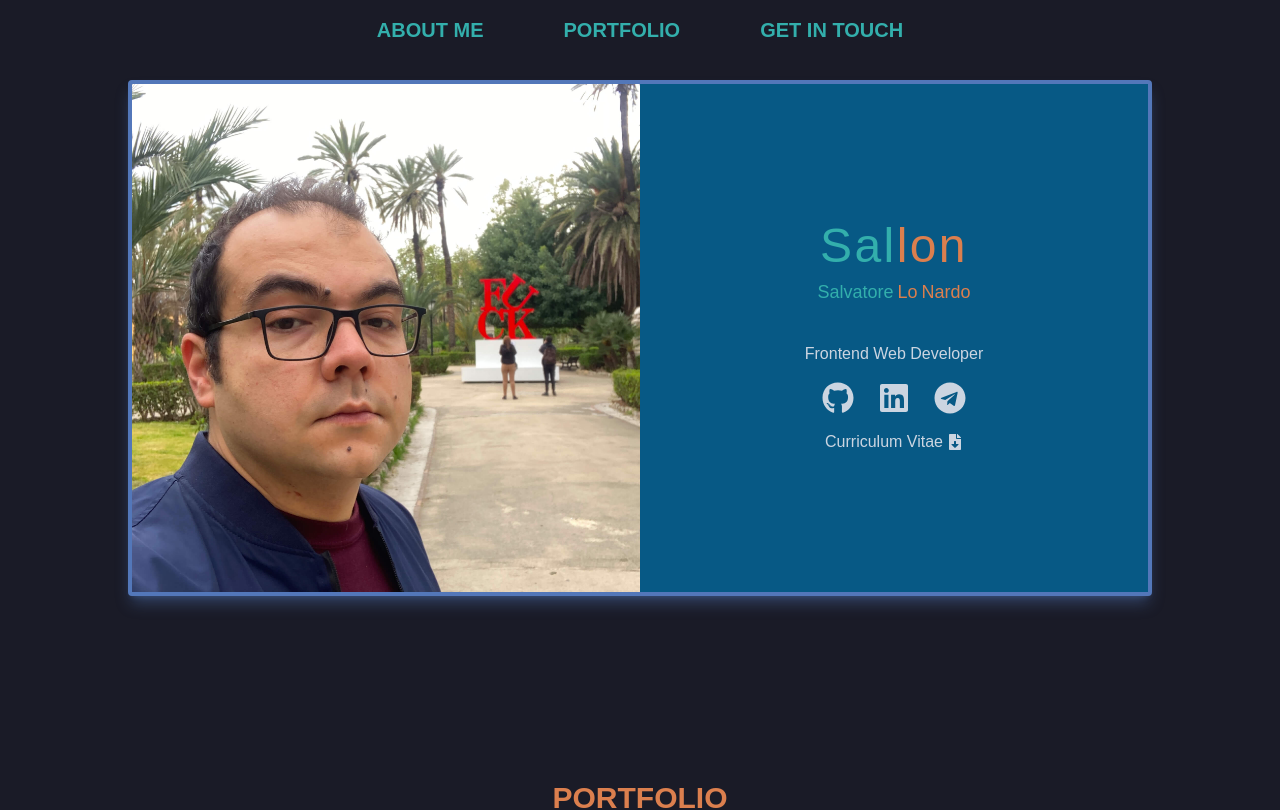
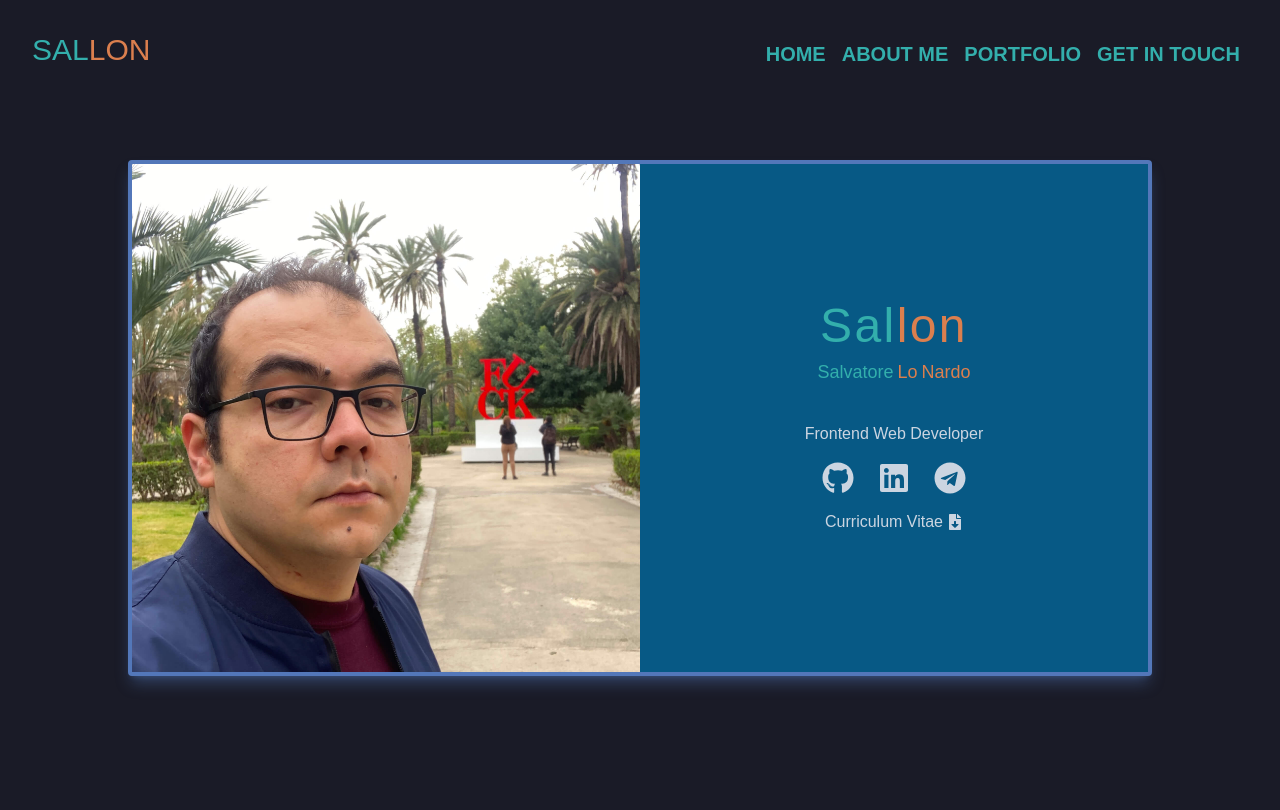
Before and after one commit to Toto-lonardo/sallon, a Next.js app: page / in a window 1280 px wide. Shown: the top 810 px of the page. Built offline with nearby package versions, Linux system fonts and the light colour scheme; a web font is replaced by a local one.

Commit message:
Fixing Navbar

```diff
--- a/app/home.tsx
+++ b/app/home.tsx
@@ -12,6 +12,7 @@ import { ReactTyped } from "react-typed";
 import Image from "next/image";
 import profilo from "../public/sallon.jpg";
 import profilo2 from "../public/sallon2.jpg";
+import Logo from "../components/Logo";
 
 export default function Home() {
   const [immagine, setImmagine] = useState(true);
@@ -38,8 +39,7 @@ export default function Home() {
           className="text-font-sans text-5xl tracking-wider antialiased md:text-5xl"
           onClick={handleClick}
         >
-          <span className="text-verde">Sal</span>
-          <span className=" text-arancione">lon</span>
+          <Logo />
         </motion.h2>
 
         <p className="mt-1 text-lg antialiased ">
--- a/app/page.tsx
+++ b/app/page.tsx
@@ -1,3 +1,4 @@
+import Header from "../components/Header";
 import Navbar from "../components/Navbar";
 import GetInTouch from "./getintouch";
 import Home from "./home";
@@ -7,8 +8,8 @@ import Tiles from "./tiles";
 export default function Root() {
   return (
     <>
-      <main className=" min-h-dvh flex flex-col items-center justify-center gap-40 bg-sfondo">
-        <Navbar />
+      <main className=" flex flex-col items-center justify-center bg-sfondo gap-32">
+        <Header />
         <Tiles>
           <Home />
         </Tiles>
--- a/app/tiles.tsx
+++ b/app/tiles.tsx
@@ -3,7 +3,7 @@ import { ReactNode } from "react";
 
 export default function Tiles({ children }: { children: ReactNode }) {
   return (
-    <div className=" m-6 mt-20 flex max-w-md flex-col rounded border-4 border-celeste bg-sky-800 shadow-lg shadow-celeste/40 md:mx-auto md:max-w-3xl md:flex-row xl:max-w-5xl ">
+    <div className=" m-6 mt-40 flex max-w-md rounded border-4 border-celeste bg-sky-800 shadow-lg shadow-celeste/40 md:mx-auto md:max-w-3xl md:flex-row xl:max-w-5xl ">
       {children}
     </div>
   );
--- /dev/null
+++ b/components/Header.tsx
@@ -0,0 +1,16 @@
+import React from "react";
+import Navbar from "./Navbar";
+import Logo from "./Logo";
+
+const Header = () => {
+  return (
+    <>
+      <div className="fixed left-0 right-0 top-0 mx-auto w-full bg-sfondo  cursor-pointer flex flex-col items-center  md:flex-row justify-between md:items-start p-8 gap-4 ">
+        <Logo classNameContainer="text-3xl uppercase" />
+        <Navbar />
+      </div>
+    </>
+  );
+};
+
+export default Header;
--- /dev/null
+++ b/components/Logo.tsx
@@ -0,0 +1,21 @@
+import React from "react";
+
+type Props = {
+  classNameContainer?: string;
+  classNameSal?: string;
+  classNameLon?: string;
+};
+const Logo: React.FC<Props> = ({
+  classNameContainer,
+  classNameSal,
+  classNameLon,
+}) => {
+  return (
+    <div className={classNameContainer}>
+      <span className={`text-verde ${classNameSal}`}>Sal</span>
+      <span className={`text-arancione ${classNameLon}`}>lon</span>
+    </div>
+  );
+};
+
+export default Logo;
--- a/components/Navbar.tsx
+++ b/components/Navbar.tsx
@@ -1,22 +1,90 @@
+"use client";
+
 import Link from "next/link";
+import { useEffect, useState } from "react";
 
 export default function Navbar() {
+  const [isNavOpen, setIsNavOpen] = useState(false);
+  const [isMobile, setIsMobile] = useState(window.innerWidth < 767);
+  useEffect(() => {
+    const handleResize = () => {
+      setIsMobile(window.innerWidth < 769);
+    };
+
+    window.addEventListener("resize", handleResize);
+
+    return () => {
+      window.removeEventListener("resize", handleResize);
+    };
+  }, []);
+
   return (
-    <nav
-      aria-label="Main Navigation"
-      className="fixed left-0 right-0 top-0 mx-auto h-14 w-full bg-sfondo p-4 text-verde"
+    <nav aria-label="Main Navigation" className="text-verde  m-2">
+      <div
+        className={
+          !isMobile
+            ? "flex flex-col min-h-lvh md:min-h-min items-center justify-around z-30 md:z-0"
+            : isNavOpen
+            ? "flex flex-col min-h-lvh md:min-h-min items-center justify-around z-30 md:z-0"
+            : "hidden"
+        }
       >
-      <ul className="flex cursor-pointer flex-row justify-center gap-4 font-bold uppercase   md:gap-20 md:text-xl">
+        <ul className=" font-bold uppercase  text-xl flex flex-col justify-center md:gap-4 gap-8 bg-sfondo md:flex-row  ">
           <li className="transition-all hover:scale-110 hover:text-arancione ">
-          <Link href="#aboutme">About me</Link>
+            <Link href="/">Home</Link>
+          </li>
+          <li className="transition-all hover:scale-110 hover:text-arancione ">
+            <Link href="#aboutme" onClick={() => setIsNavOpen((prev) => !prev)}>
+              About me
+            </Link>
           </li>
           <li className="transition-all hover:scale-110 hover:text-arancione">
-          <Link href="#portfolio">Portfolio</Link>
+            <Link
+              href="#portfolio"
+              onClick={() => setIsNavOpen((prev) => !prev)}
+            >
+              Portfolio
+            </Link>
           </li>
           <li className="transition-all hover:scale-110 hover:text-arancione">
-          <Link href="#getintouch">Get in Touch</Link>
+            <Link
+              href="#getintouch"
+              onClick={() => setIsNavOpen((prev) => !prev)}
+            >
+              Get in Touch
+            </Link>
           </li>
         </ul>
+      </div>
+      {isNavOpen && (
+        <div
+          onClick={() => setIsNavOpen((prev) => !prev)}
+          className="absolute top-1 right-0 px-8 py-8 md:hidden"
+        >
+          <svg
+            className="h-8 w-8 text-gray-600"
+            viewBox="0 0 24 24"
+            fill="none"
+            stroke="currentColor"
+            strokeWidth="2"
+            strokeLinecap="round"
+            strokeLinejoin="round"
+          >
+            <line x1="18" y1="6" x2="6" y2="18" />
+            <line x1="6" y1="6" x2="18" y2="18" />
+          </svg>
+        </div>
+      )}
+      {!isNavOpen && (
+        <div
+          className="absolute top-1 right-0 px-8 py-8 space-y-2 md:hidden"
+          onClick={() => setIsNavOpen((prev) => !prev)}
+        >
+          <span className="block h-0.5 w-8 animate-pulse bg-gray-600"></span>
+          <span className="block h-0.5 w-8 animate-pulse bg-gray-600"></span>
+          <span className="block h-0.5 w-8 animate-pulse bg-gray-600"></span>
+        </div>
+      )}
     </nav>
   );
 }
```
Also changed, not shown: 1 other file (tests, documents, lock files or other folders). Lines whose indentation alone changed are shown as unchanged.
